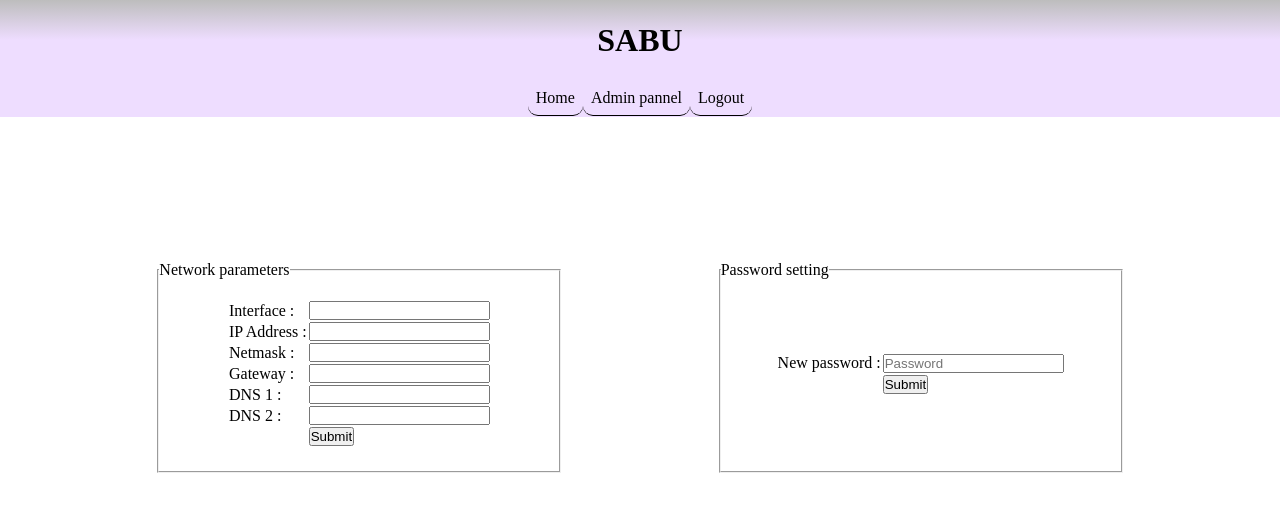
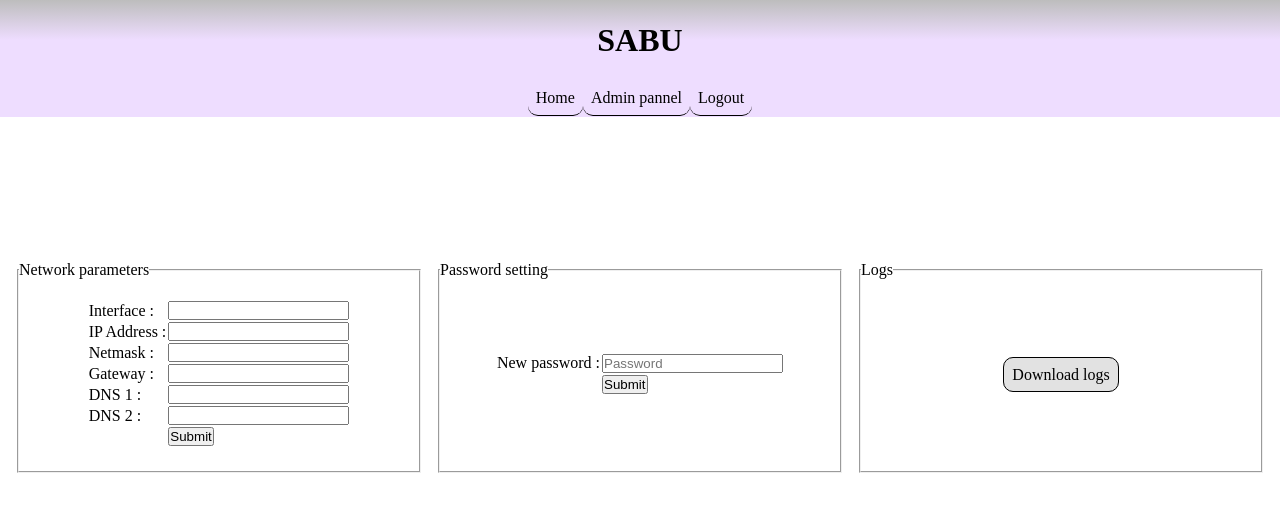
Before and after one commit to sabu-ws/allinone, a Flask app: template gui/templates/config.html in a window 1280 px wide. Shown: the top 512 px of the page. Run offline with Flask 2, Linux system fonts and the light colour scheme; the template is opened without the code that fills it, so the values that code supplies are empty.

Commit message:
Add downloading logs

```diff
--- a/gui/templates/config.html
+++ b/gui/templates/config.html
@@ -103,4 +103,39 @@
 			</form>
 		</fieldset>
 	</div>
+	<div class="sw_pwd">
+		<fieldset class="admin_section">
+			<legend>Logs</legend>
+			<table>
+				<tr>
+					<td>
+						<a href="{{ url_for('admin_downloadLogs') }}" class="but_down_logs">Download logs</a>
+					</td>
+				</tr>
+			</table>
+			{% if get_flashed_messages()[0] == "password" %}
+			<div>
+				<meta charset="utf-8">
+				<b style="color: red;">{{ get_flashed_messages()[1] }}</b>
+			</div>
+			{% endif %}
+		</fieldset>
+	</div>
 {% endblock %}
+{% block styles %}
+<style type="text/css">
+.but_down_logs{
+	background-color: #e2e2e2;
+	border: 1px solid black;
+	padding: 1px;
+	border-radius: 10px;
+	padding: 0.5em;
+	margin: 0.5em;
+	transition: 0.2s;
+}
+.but_down_logs:hover{
+	color:red;
+	border-color: red;
+}
+</style>
+{% endblock %}
```
